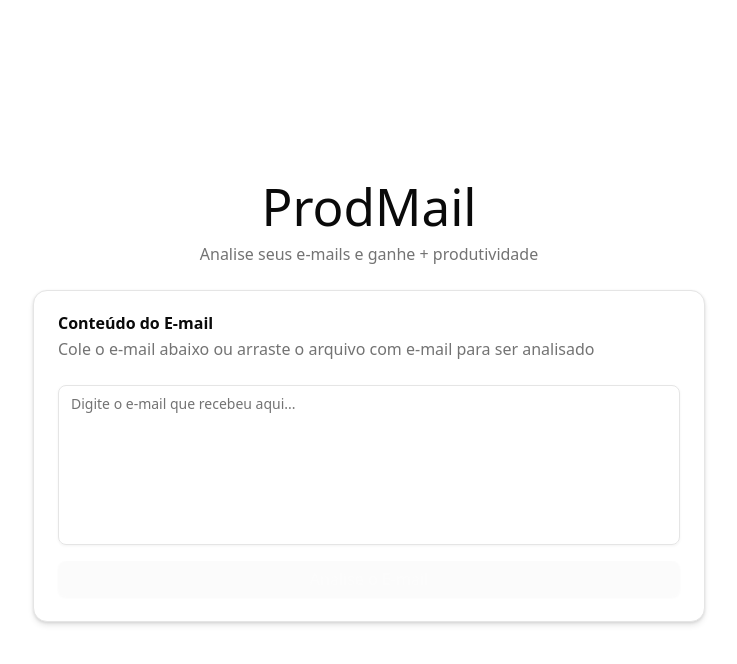
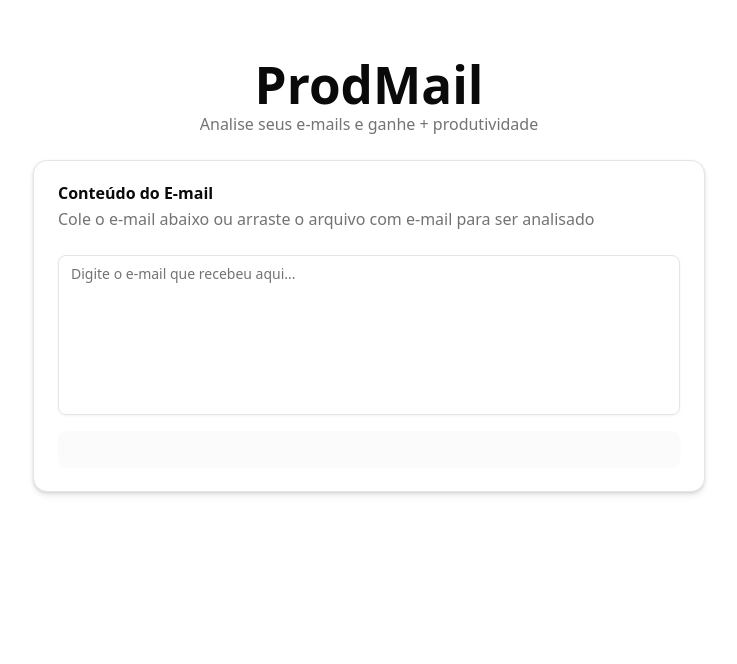
Before and after one commit to pedrolgr/prodmail, a React (Vite) app in the folder frontend/: page / in a window 1280 px wide. Shown: the top 664 px of the page, without its empty margins (271-1008 px from the left). Built offline with nearby package versions, Linux system fonts and the light colour scheme.

Commit message:
feat: layout moved to top

```diff
--- a/frontend/src/App.jsx
+++ b/frontend/src/App.jsx
@@ -1,30 +1,27 @@
-import { useState } from 'react'
+import { useState } from "react";
 import {
   Card,
-  CardAction,
   CardContent,
   CardDescription,
-  CardFooter,
   CardHeader,
   CardTitle,
-} from "@/components/ui/card"
-import { Textarea } from "@/components/ui/textarea"
-import { Button } from "@/components/ui/button"
+} from "@/components/ui/card";
+import { Textarea } from "@/components/ui/textarea";
+import { Button } from "@/components/ui/button";
 
-function App() {
+export default function App() {
   const [emailText, setEmailText] = useState("");
 
   return (
-    <div className="max-w-4xl mx-auto p-6 space-y-6">
-      <div className="text-center space-y-2">
-        <div className="flex items-center justify-center gap-2">
-          <h1 className="text-3xl">ProdMail</h1>
-        </div>
-        <p className="text-muted-foreground">
+    <div className="min-h-screen flex flex-col items-center pt-4">
+      <div className="text-center mb-4">
+        <h1 className="text-3xl font-bold pt-10">ProdMail</h1>
+        <p className="text-muted-foreground pb-2">
           Analise seus e-mails e ganhe + produtividade
         </p>
       </div>
-      <Card className="max-w-2xl mx-auto shadow-lg">
+
+      <Card className="w-full max-w-2xl shadow-lg">
         <CardHeader>
           <CardTitle>Conteúdo do E-mail</CardTitle>
           <CardDescription className="text-sm md:text-base">
@@ -38,11 +35,9 @@ function App() {
             value={emailText}
             onChange={(e) => setEmailText(e.target.value)}
           />
-            <Button disabled={!emailText.trim()} className="pt-5"> Analise o E-mail</Button>
+          <Button disabled={!emailText.trim()}>Analise o E-mail</Button>
         </CardContent>
       </Card>
     </div>
-  )
+  );
 }
-
-export default App
```
Lines whose indentation alone changed are shown as unchanged.
